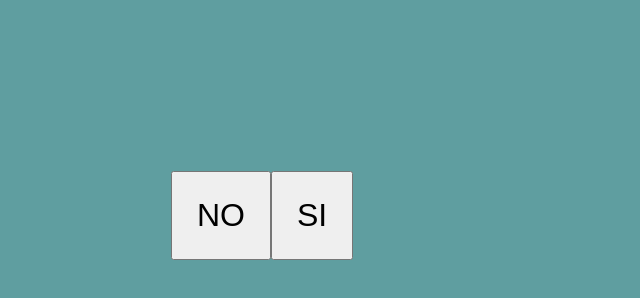
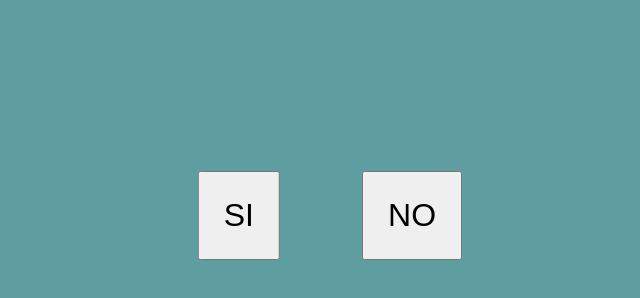
Before and after one commit to koatmy/DocumentoP, a plain HTML site: page index.html in a window 1280 px wide. Shown: the part 250-548 px from the top of the page, without its empty margins (319-959 px from the left). Drawn offline with Linux system fonts and the light colour scheme.

Commit message:
index.html

```diff
--- a/index.html
+++ b/index.html
@@ -10,9 +10,9 @@
 <body>
 
     <div class="contenedor">
-        <p>¿me quieres?</p>
-<button id="noBtn">SI</button>
-        <button id="yesBtn">NO</button>
+        <p>¿PUEDES REGALARME PLATA?</p>
+        <button id="yesBtn">SI</button>
+        <button id="noBtn">NO</button>
     </div>
     <script src="index.js"></script>
 
```
